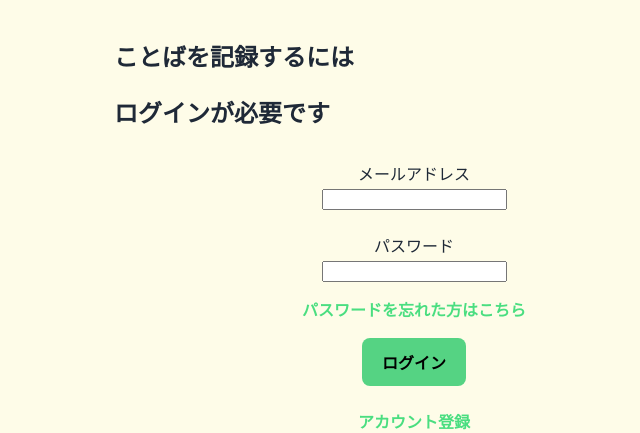
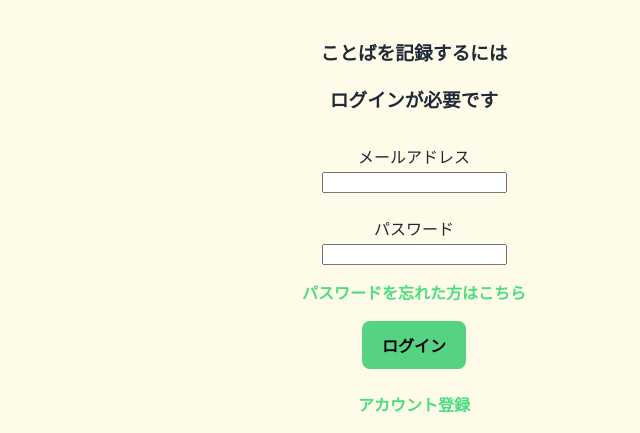
Before and after one commit to Sayaka-Higasa/Kotoba-Trace, a Django app: page /accounts/login/ in a window 1280 px wide. Shown: the part 86-519 px from the top of the page, without its empty margins (226-866 px from the left). Run offline with Django 5.2, Linux system fonts and the light colour scheme.

Commit message:
ログインhtmlの見出し位置調整

```diff
--- a/accounts/templates/accounts/login.html
+++ b/accounts/templates/accounts/login.html
@@ -2,9 +2,9 @@
 {% block title %}ログイン{% endblock %}
 
 {% block content %}
-    <div style="margin-top: 40px;">
-        <h2>ことばを記録するには</h2>
-        <h2>ログインが必要です</h2>
+    <div style="margin-top: 40px; text-align: center;">
+        <h3>ことばを記録するには</h3>
+        <h3>ログインが必要です</h3>
     </div>
 
     <form method="post" style="margin-top: 30px;">
```
